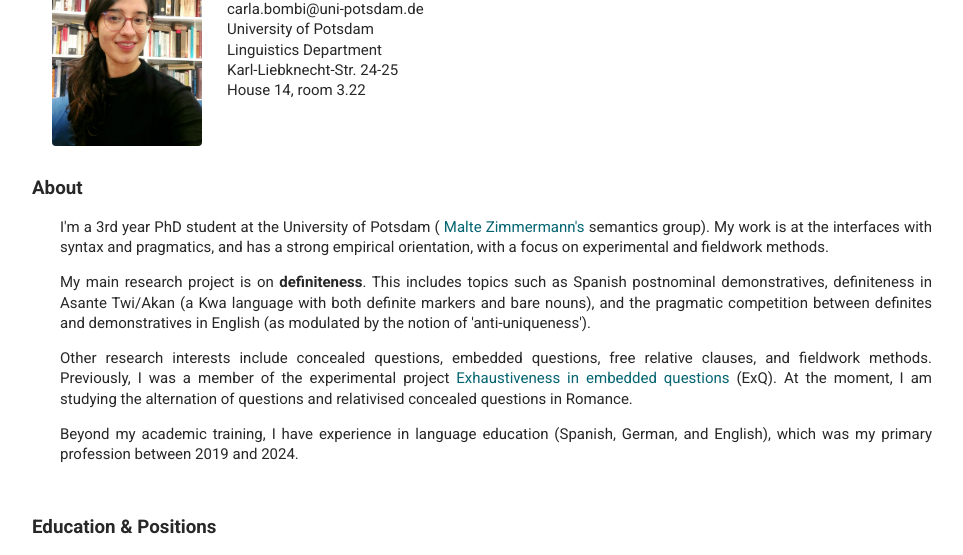
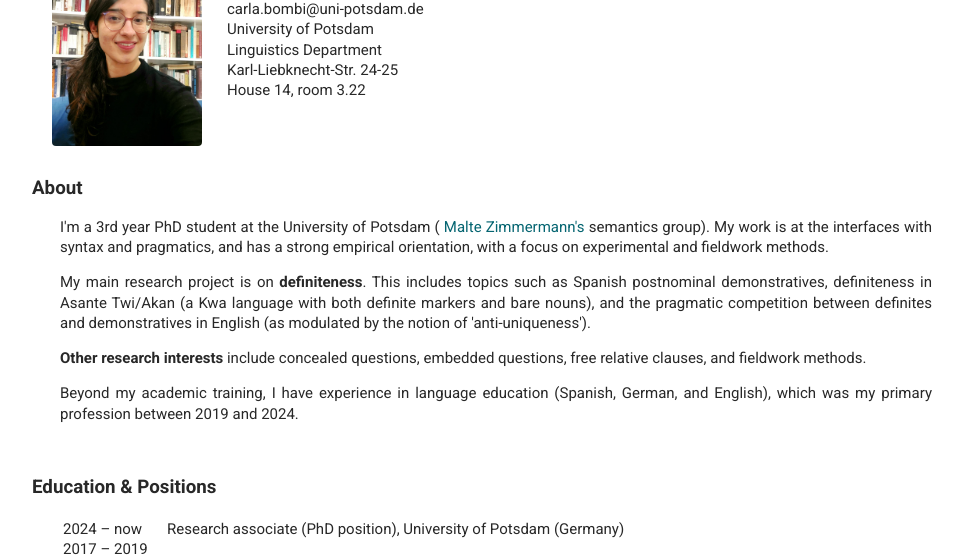
Before and after one commit to CarlaBombi/CarlaBombi.github.io, a plain HTML site: page index.html in a window 1280 px wide. Shown: the part 174-729 px from the top of the page, without its empty margins (158-1121 px from the left). Drawn offline with Linux system fonts and the light colour scheme; a web font is replaced by a local one.

Commit message:
Update index.html

```diff
--- a/index.html
+++ b/index.html
@@ -239,7 +239,7 @@
 		 This includes topics such as Spanish postnominal demonstratives, definiteness in Asante Twi/Akan (a Kwa language with both definite markers and bare nouns), and the pragmatic competition between definites and demonstratives in English (as modulated by the notion of 'anti-uniqueness').
 	</p>
 	<p align="justify">
-	    Other research interests include concealed questions, embedded questions, free relative clauses, and fieldwork methods. Previously, I was a member of the experimental project <a href="http://www.xprag.de/?page_id=4791">Exhaustiveness in embedded questions</a> (ExQ). At the moment, I am studying the alternation of questions and relativised concealed questions in Romance.
+	   <b>Other research interests</b> include concealed questions, embedded questions, free relative clauses, and fieldwork methods. <!--Previously, I was a member of the experimental project <a href="http://www.xprag.de/?page_id=4791">Exhaustiveness in embedded questions</a> (ExQ). At the moment, I am studying the alternation of questions and relativised concealed questions in Romance.>
 	<!--	Other interests include definiteness in general (in languages such as Akan), and embedded interrogatives, which I investigated experimentally as a member of the project <a href="http://www.xprag.de/?page_id=4791">Exhaustiveness in embedded questions</a> (ExQ).
 	-->
     	</p>
```
